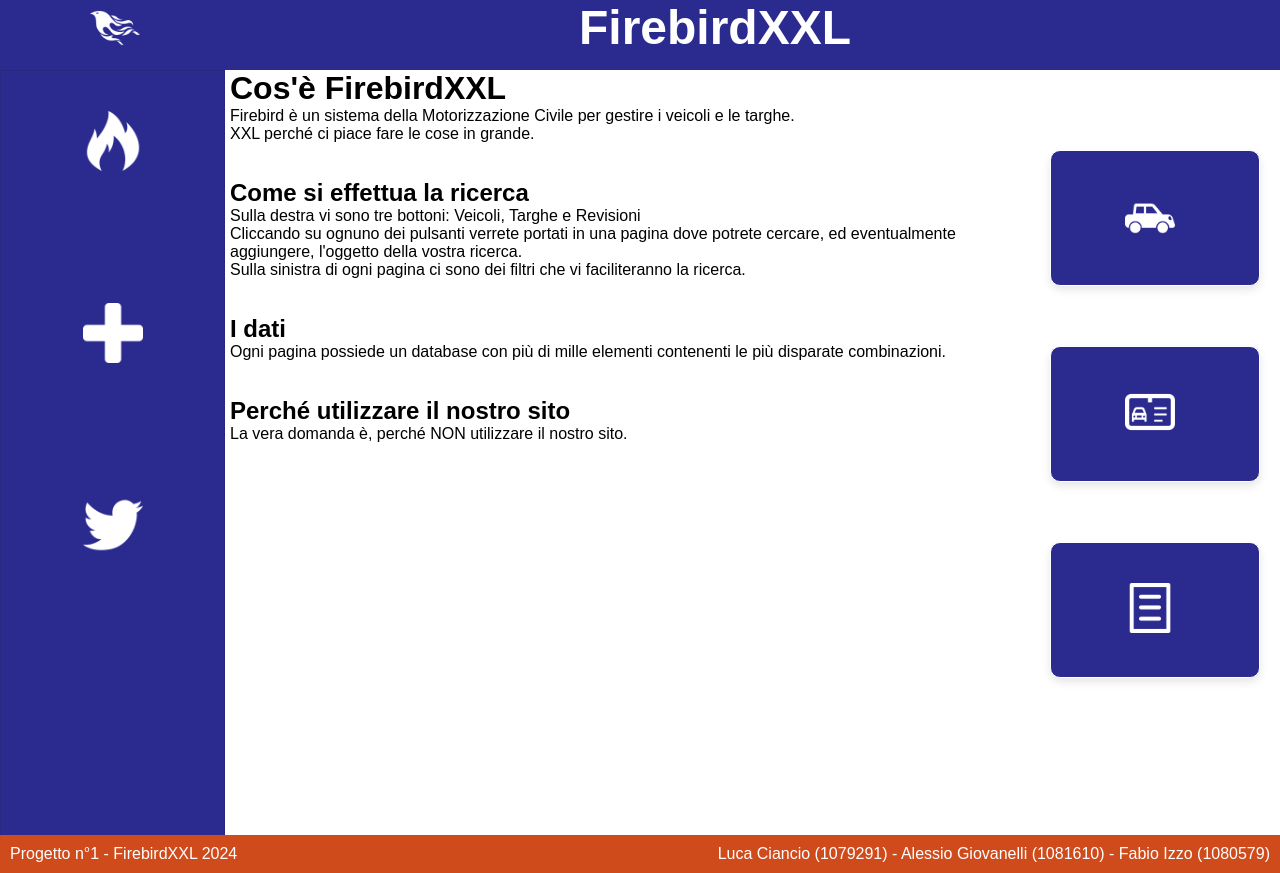
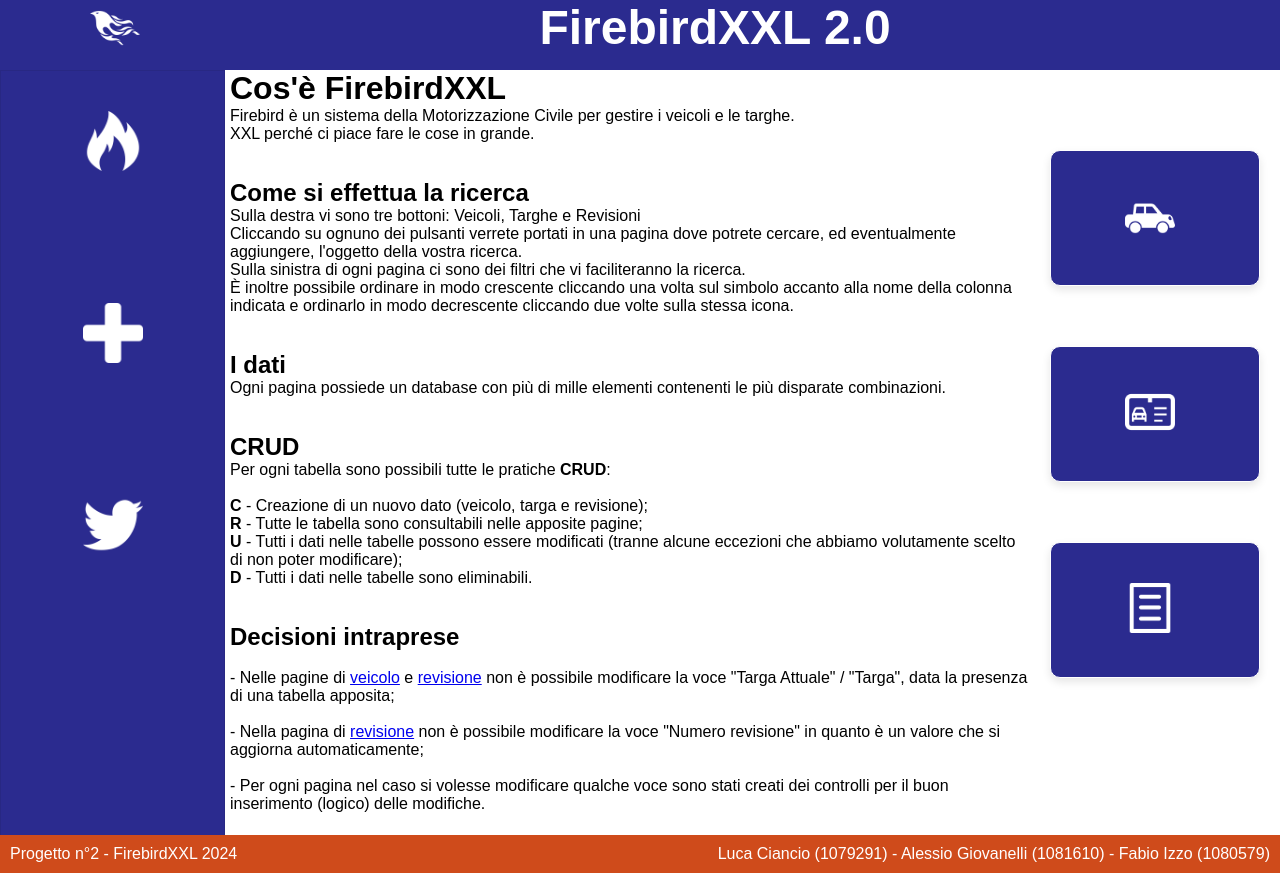
Before and after one commit to agiovanelli/FirebirdXXL, a Django app: page / in a window 1280 px wide. Run offline with Django 5.2, Linux system fonts and the light colour scheme.

Commit message:
aggiunte modifiche

```diff
--- a/hello/templates/hello/aggiungi.html
+++ b/hello/templates/hello/aggiungi.html
@@ -9,6 +9,7 @@
     <title>Aggiungi</title>
     {% load static %}
     <link rel="stylesheet" href="{% static 'hello/css/style.css' %}">
+    <!--qui metti i css e js bootstrap, con la stessasintassi cambi solo il percorso e il nome del file-->
     <style>
         #opzioneVisuale2 {
             display: none;
--- a/hello/templates/hello/footer.html
+++ b/hello/templates/hello/footer.html
@@ -9,12 +9,13 @@
     <title>Footer</title>
     {% load static %}
     <link rel="stylesheet" href="{% static 'hello/css/style.css' %}">
+    <!--qui metti i css e js bootstrap, con la stessasintassi cambi solo il percorso e il nome del file-->
 </head>
 
 <body>
     <footer>
         <div class="centrato">
-            <p style="float: left;">Progetto n°1 - FirebirdXXL 2024</p>
+            <p style="float: left;">Progetto n°2 - FirebirdXXL 2024</p>
             <p style="float: right;">Luca Ciancio (1079291) - Alessio Giovanelli (1081610) - Fabio Izzo (1080579)</p>
         </div>
     </footer>
--- a/hello/templates/hello/home.html
+++ b/hello/templates/hello/home.html
@@ -9,6 +9,7 @@
     <title>Home</title>
     {% load static %}
     <link rel="stylesheet" href="{% static 'hello/css/style.css' %}">
+    <!--qui metti i css e js bootstrap, con la stessasintassi cambi solo il percorso e il nome del file-->
 </head>
 
 <body>
@@ -20,7 +21,7 @@
                 <a href="{% url 'home' %}"><img src="{% static 'hello/images/fenicearancione.png' %}" alt="icona fenice"
                         class="icona" id="hover"></a>
             </div>
-            <h1 class="titolo">FirebirdXXL</h1>
+            <h1 class="titolo">FirebirdXXL 2.0</h1>
         </div>
     </header>
 
@@ -104,16 +105,35 @@
             <h1>Cos'è FirebirdXXL</h1>
             <p>Firebird è un sistema della Motorizzazione Civile per gestire i veicoli e le targhe.</p>
             <p>XXL perché ci piace fare le cose in grande.</p><br><br>
+
             <h2>Come si effettua la ricerca</h2>
             <p>Sulla destra vi sono tre bottoni: Veicoli, Targhe e Revisioni</p>
             <p>Cliccando su ognuno dei pulsanti verrete portati in una pagina dove potrete cercare, ed eventualmente
                 aggiungere, l'oggetto della vostra ricerca.</p>
-            <p>Sulla sinistra di ogni pagina ci sono dei filtri che vi faciliteranno la ricerca.</p><br><br>
+            <p>Sulla sinistra di ogni pagina ci sono dei filtri che vi faciliteranno la ricerca.</p>
+            <p>È inoltre possibile ordinare in modo crescente cliccando una volta sul simbolo accanto alla nome della
+                colonna indicata e ordinarlo in modo decrescente cliccando due volte sulla stessa icona.</p><br><br>
+
             <h2>I dati</h2>
             <p>Ogni pagina possiede un database con più di mille elementi contenenti le più disparate combinazioni.</p>
             <br><br>
-            <h2>Perché utilizzare il nostro sito</h2>
-            <p>La vera domanda è, perché NON utilizzare il nostro sito.</p>
+
+            <h2>CRUD</h2>
+            <p>Per ogni tabella sono possibili tutte le pratiche <b>CRUD</b>:</p><br>
+            <p><b>C</b> - Creazione di un nuovo dato (veicolo, targa e revisione);</p>
+            <p><b>R</b> - Tutte le tabella sono consultabili nelle apposite pagine;</p>
+            <p><b>U</b> - Tutti i dati nelle tabelle possono essere modificati (tranne alcune eccezioni che abbiamo
+                volutamente scelto di non poter modificare);</p>
+            <p><b>D</b> - Tutti i dati nelle tabelle sono eliminabili.</p><br><br>
+
+            <h2>Decisioni intraprese</h2><br>
+            <p>- Nelle pagine di <a href="{% url 'veicolo' %}">veicolo</a> e <a
+                    href="{% url 'revisione' %}">revisione</a> non è possibile modificare la voce "Targa Attuale" /
+                "Targa", data la presenza di una tabella apposita;</p><br>
+            <p>- Nella pagina di <a href="{% url 'revisione' %}">revisione</a> non è possibile modificare la voce
+                "Numero revisione" in quanto è un valore che si aggiorna automaticamente;</p><br>
+            <p>- Per ogni pagina nel caso si volesse modificare qualche voce sono stati creati dei controlli per il buon
+                inserimento (logico) delle modifiche.</p>
         </div>
     </div>
 
--- a/hello/templates/hello/revisione.html
+++ b/hello/templates/hello/revisione.html
@@ -8,6 +8,7 @@
     <title>Revisioni</title>
     {% load static %}
     <link rel="stylesheet" href="{% static 'hello/css/style.css' %}">
+    <!--qui metti i css e js bootstrap, con la stessasintassi cambi solo il percorso e il nome del file-->
     <style>
         #opzioneVisuale2 {
             display: none;
--- a/hello/templates/hello/targa.html
+++ b/hello/templates/hello/targa.html
@@ -8,6 +8,7 @@
     <title>Targhe</title>
     {% load static %}
     <link rel="stylesheet" href="{% static 'hello/css/style.css' %}">
+    <!--qui metti i css e js bootstrap, con la stessasintassi cambi solo il percorso e il nome del file-->
     <style>
         #opzioneVisuale {
             display: none;
--- a/hello/templates/hello/veicolo.html
+++ b/hello/templates/hello/veicolo.html
@@ -8,6 +8,7 @@
     <title>Veicoli</title>
     {% load static %}
     <link rel="stylesheet" href="{% static 'hello/css/style.css' %}">
+    <!--qui metti i css e js bootstrap, con la stessasintassi cambi solo il percorso e il nome del file-->
     <style>
         .buttonP {
             display: inline-block;
```
